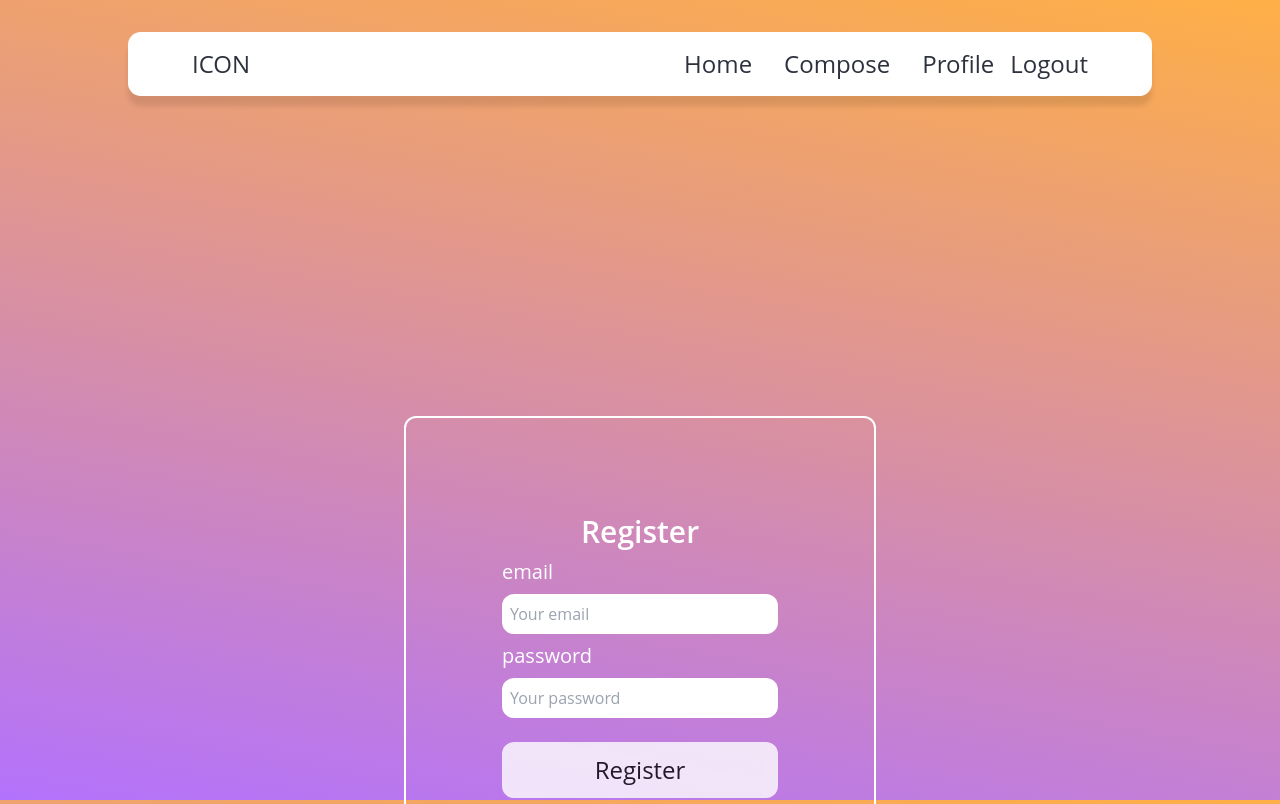
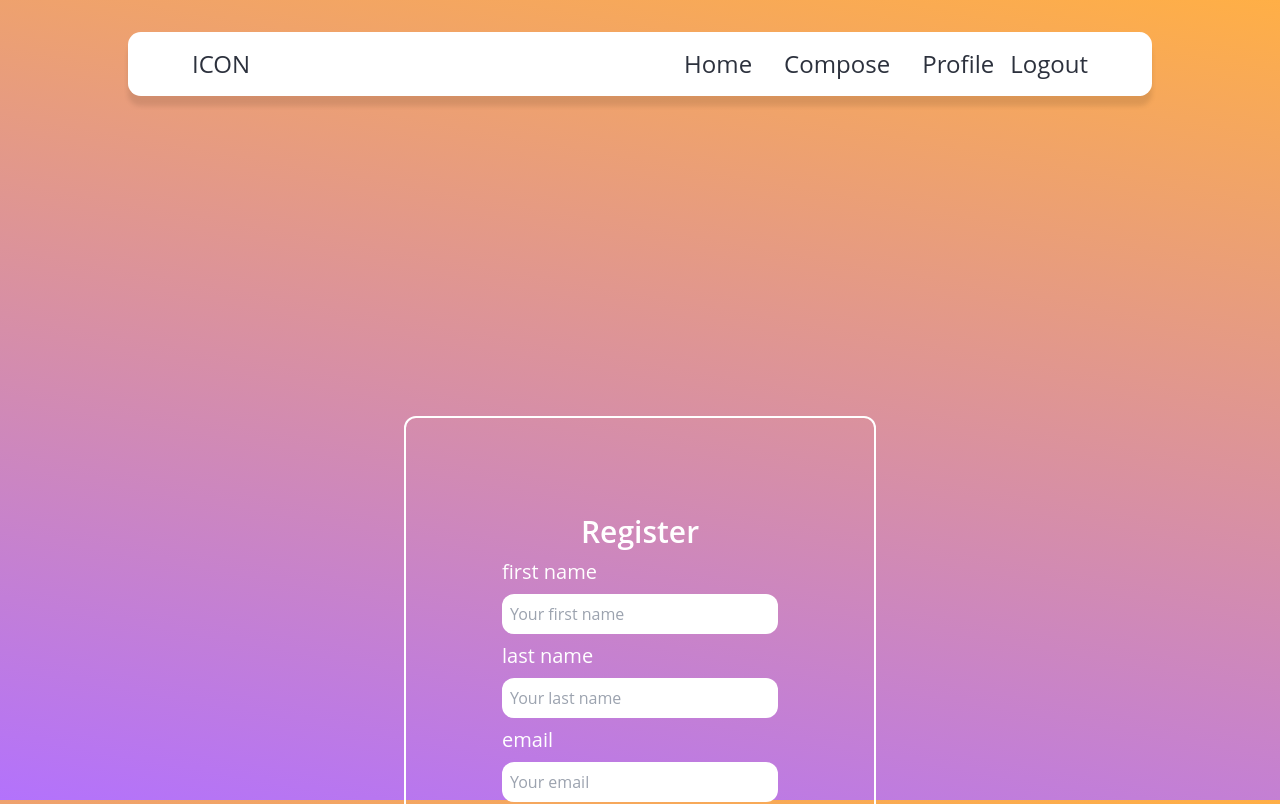
Before and after one commit to stephen-ics/api-development-frontend, a React (Create React App) app: page /register in a window 1280 px wide. Shown: the top 804 px of the page. Built offline with nearby package versions, Linux system fonts and the light colour scheme.

Commit message:
cleaning console logs, successfully fetched new columns added to db

```diff
--- a/src/pages/Home.js
+++ b/src/pages/Home.js
@@ -42,7 +42,6 @@ const Home = () => {
       ))}
 
       </div>
-
     </div>
   )
 }
--- a/src/pages/Login.js
+++ b/src/pages/Login.js
@@ -22,21 +22,17 @@ const Login = () => {
         })
         const data = await response.json()
 
-        localStorage.setItem('data', data)
-
+        const first_name = data['first_name']
         const access_token = data['access_token']
 
         if (access_token != undefined)
         {
-            localStorage.setItem('access_token', data['access_token'])
+            localStorage.setItem('access_token', access_token)
+            localStorage.setItem('first_name', first_name)
+
             navigate('/')
             window.location.reload();
         }
-        console.log('hi', localStorage.getItem('access_token'))
-
-
-
-
     }
 
   return (
--- a/src/pages/Profile.js
+++ b/src/pages/Profile.js
@@ -18,7 +18,7 @@ const Profile = () => {
       method: 'GET',
       headers: {
           'Content-Type': 'application/json',
-          'Authorization': `Bearer ${localStorage.getItem('access_token')}`
+          'Authorization': `Bearer ${localStorage.getItem('first_name')}`
       }
     }).then(response => {
       console.log('Response status:', response.status); // Add this line
@@ -32,7 +32,9 @@ const Profile = () => {
 
 
   return (
-    <div>Profile</div>
+    <div className='mt-64'>
+      <h1 className='text-9xl text-center'>Hello {localStorage.getItem('first_name')}</h1>
+    </div>
   )
 }
 
--- a/src/pages/Register.js
+++ b/src/pages/Register.js
@@ -4,6 +4,8 @@ import { FaImage } from "react-icons/fa";
 import { Link, useNavigate } from 'react-router-dom'
 
 const Register = () => {
+    const [firstName, setFirstName] = useState("");
+    const [lastName, setLastName] = useState("");
     const [email, setEmail] = useState("");
     const [password, setPassword] = useState("");
 
@@ -18,6 +20,8 @@ const Register = () => {
                 'Content-Type': 'application/json'
             },
             body: JSON.stringify({
+                first_name: firstName,
+                last_name: lastName,
                 email: email,
                 password: password
             })
@@ -34,9 +38,13 @@ const Register = () => {
                 className="flex flex-col gap-2 mt-2"
                 onSubmit={onSubmit}
             >
-                <label for='email' className='text-xl'>email</label>
+                <label htmlFor='f' className='text-xl'>first name</label>
+                <input value={firstName} onChange={(e) => setFirstName(e.target.value)} type='' placeholder='Your first name' className='text-black p-2 rounded-xl'/>
+                <label htmlFor='email' className='text-xl'>last name</label>
+                <input value={lastName} onChange={(e) => setLastName(e.target.value)} type='' placeholder='Your last name' className='text-black p-2 rounded-xl'/>
+                <label htmlFor='email' className='text-xl'>email</label>
                 <input value={email} onChange={(e) => setEmail(e.target.value)} type='email' placeholder='Your email' className='text-black p-2 rounded-xl'/>
-                <label for='password' className='text-xl'>password</label>
+                <label htmlFor='password' className='text-xl'>password</label>
                 <input value={password} onChange={(e) => setPassword(e.target.value)} type='password' placeholder='Your password' className='text-black p-2 rounded-xl'/>
                 <button type='submit' className='px-10 py-3 bg-white text-black rounded-xl text-2xl opacity-80 hover:opacity-100 transition ease-in-out duration-100 mt-4'>Register</button>
             </form>
```
